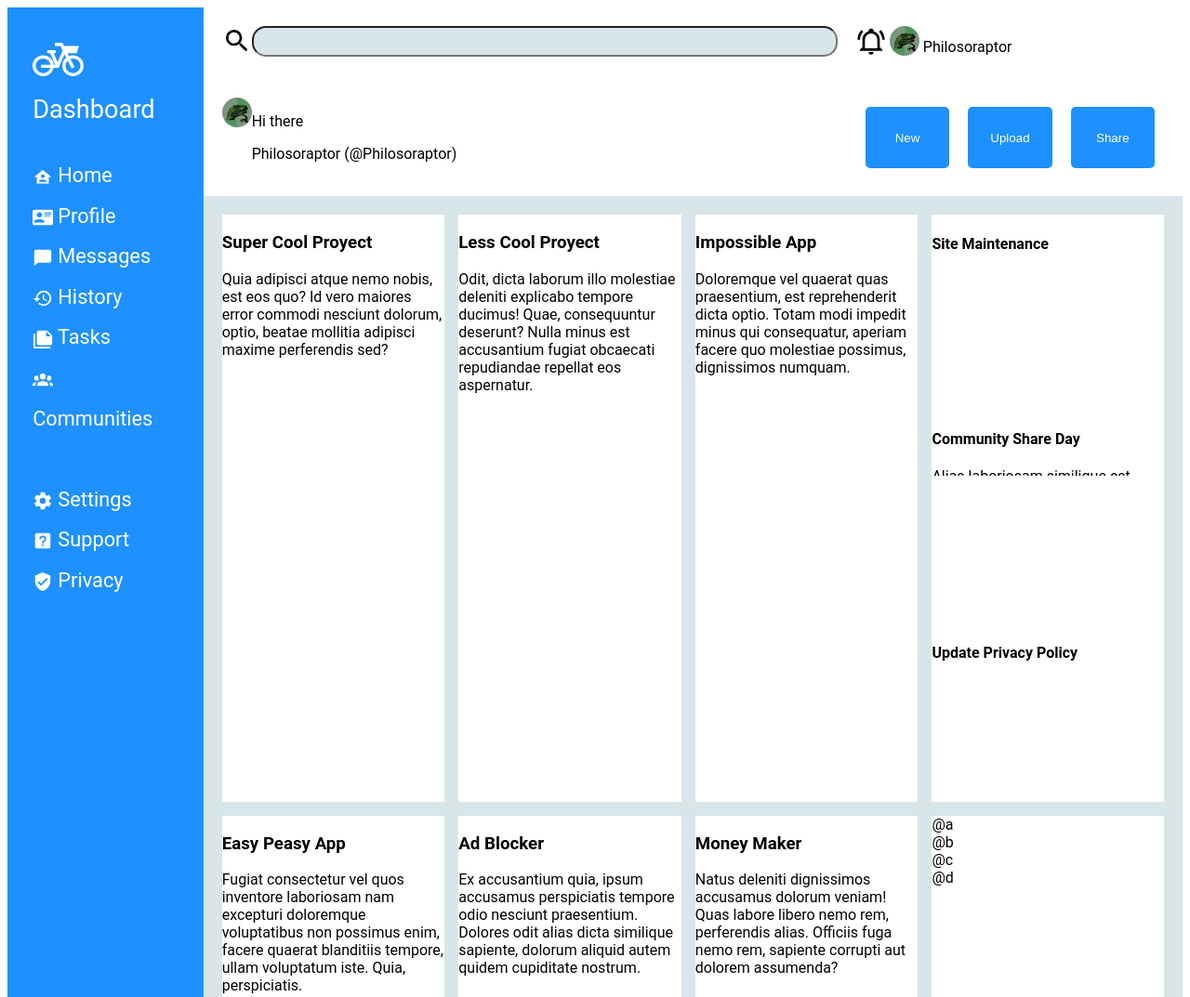
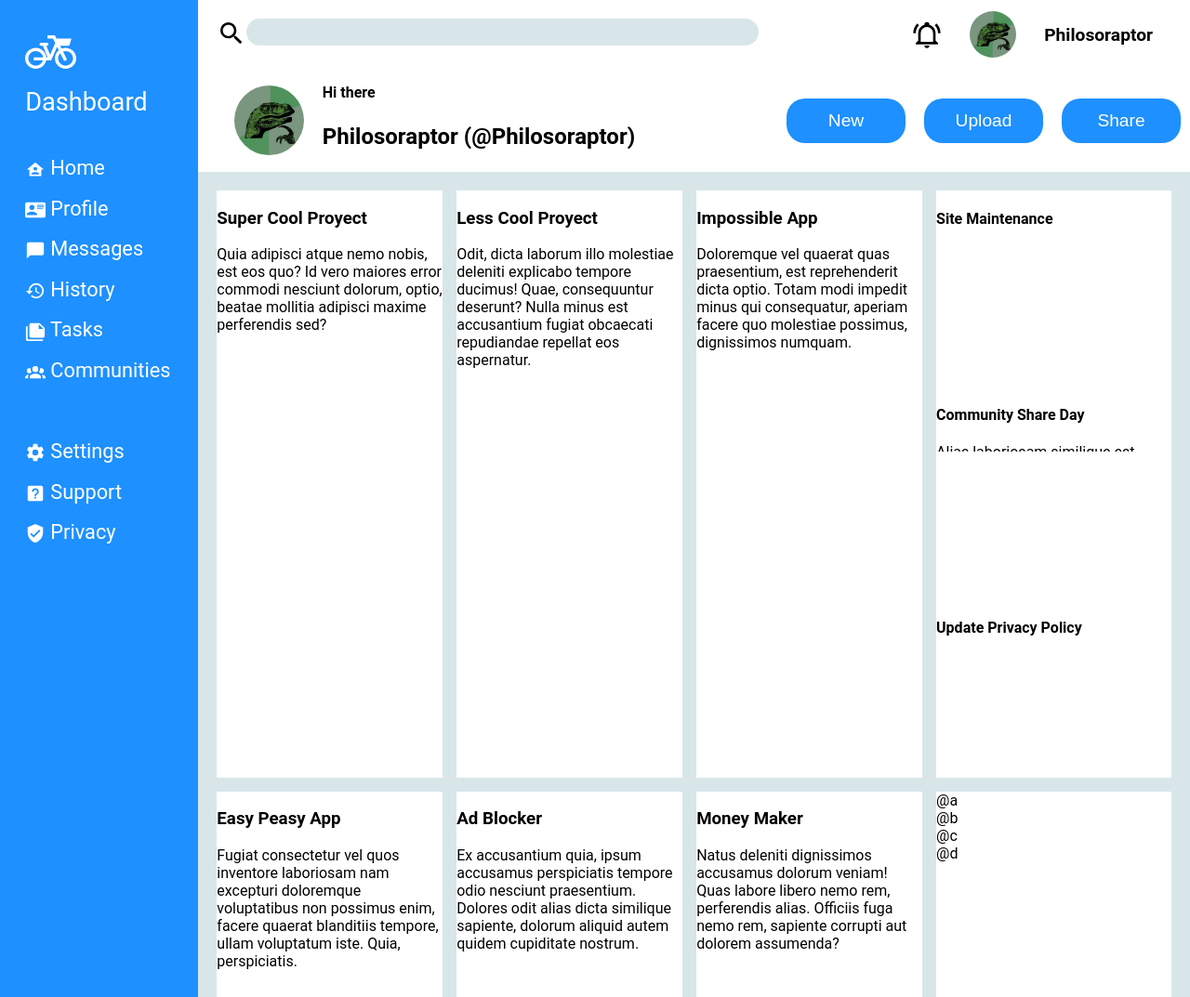
Before and after one commit to fedewaelk/Admin-Dashboard, a plain HTML site: page index.html in a window 1280 px wide. Shown: the top 1073 px of the page at 93% size. Drawn offline with Linux system fonts and the light colour scheme.

Commit message:
work on the header

```diff
--- a/index.html
+++ b/index.html
@@ -24,15 +24,15 @@
     </div>
     <div class="header">
         <div class="searchbar">
-            <img src="assets/magnify.svg"><input></input>
+            <img src="assets/magnify.svg" class="icon"><input></input>
         </div>
         <div class="user-info">
-            <img src="assets/bell-ring-outline.svg">
+            <img src="assets/bell-ring-outline.svg" class="icon">
             <img src="assets/Philosoraptor.jpg" class="avatar">
             <span>Philosoraptor</span>
         </div>
         <div class="presentation">
-            <img src="assets/Philosoraptor.jpg" class="big avatar">
+            <img src="assets/Philosoraptor.jpg" class="big avatar" alt="Philosoraptor">
             <div>
                 <p>Hi there</p>
                 <p>Philosoraptor (@Philosoraptor)</p>
--- a/style.css
+++ b/style.css
@@ -3,6 +3,8 @@ body {
     grid-template: 1fr 4fr / 1fr 5fr;
     height: 100vh;
     font-family: 'roboto', Times, serif;
+    margin: 0;
+    padding: 0;
 }
 
 .sidebar {
@@ -34,36 +36,67 @@ body {
 .header{
     display: grid;
     grid-area: 1 / 2 / 2 / 3;
-    padding: 20px;
     grid-template: 1fr 1.5fr / 2fr 1fr;
-    gap: 20px;
 }
 
-.header img {
+.icon {
     height: 2em;
     vertical-align: bottom;
 }
 
 .searchbar {
     display: flex;
+    padding: 20px;
 }
 
 input {
     height: 2em;
     width: 100%;
+    max-width: 600px;
     border-radius: 15px;
+    border: none;
     background-color: rgb(216, 230, 234);
 }
 
 .user-info {
+    display: flex;
+    gap: 30px;
+    align-items: center;
+    justify-content: flex-end;
+    padding-right: 40px;
+}
+
+.user-info span {
+    font-size: 1.2rem;
+    font-weight: bold;
 }
 
 .avatar {
-    border-radius: 20px;
+    border-radius: 50%;
+    object-fit: cover;
+    display: block;
+    width: 50px;
+    height: 50px;
 }
 
 .presentation {
     display: flex;
+    align-items: center;
+    gap: 20px;
+    padding-left: 3vw;
+}
+
+.presentation p {
+    font-weight: bold;
+}
+
+.presentation p:last-child {
+    font-size: 1.5rem;
+}
+
+.big {
+    width: 75px;
+    height: 75px;
 }
 
 .buttons {
@@ -71,13 +104,17 @@ input {
     grid-template-columns: 1fr 1fr 1fr;
     gap: 20px;
     padding: 10px;
+    align-items: center;
 }
 
 button {
     color: white;
+    font-size: 1.2em;
     background-color: dodgerblue;
-    border-radius: 5px;
+    border-radius: 20px;
     border: none;
+    width: 8rem;
+    height: 3rem;
 }
 
 .main-content {
```
